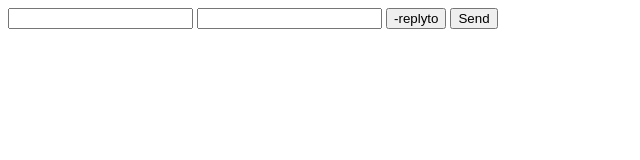
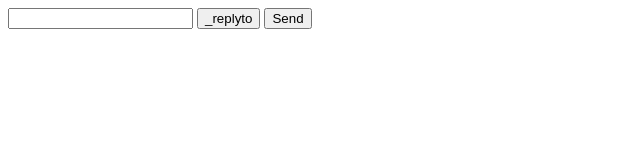
Before and after one commit to MMH2017/mmh-test-001, a plain HTML site: page index.html in a window 1280 px wide. Shown: the whole page, without its empty margins (0-640 px from the left). Drawn offline with Linux system fonts and the light colour scheme.

Commit message:
Update index.html

```diff
--- a/index.html
+++ b/index.html
@@ -5,8 +5,7 @@
     <form action="//formspree.io/myatmyohtet0@gmail.com"
 method="POST">
 <input type="text" name="name">
-<input type="email" name="replyto">
-<input type="submit" value="-replyto">
+<input type="submit" value="_replyto">
 <input type="submit" value="Send">
 </form>
   </body>
```
